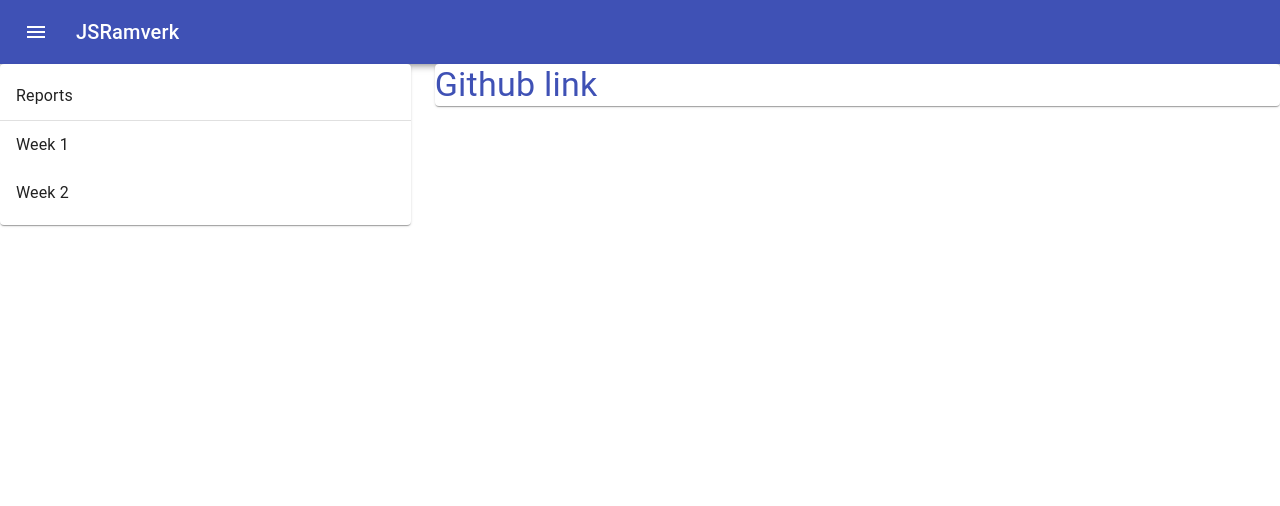
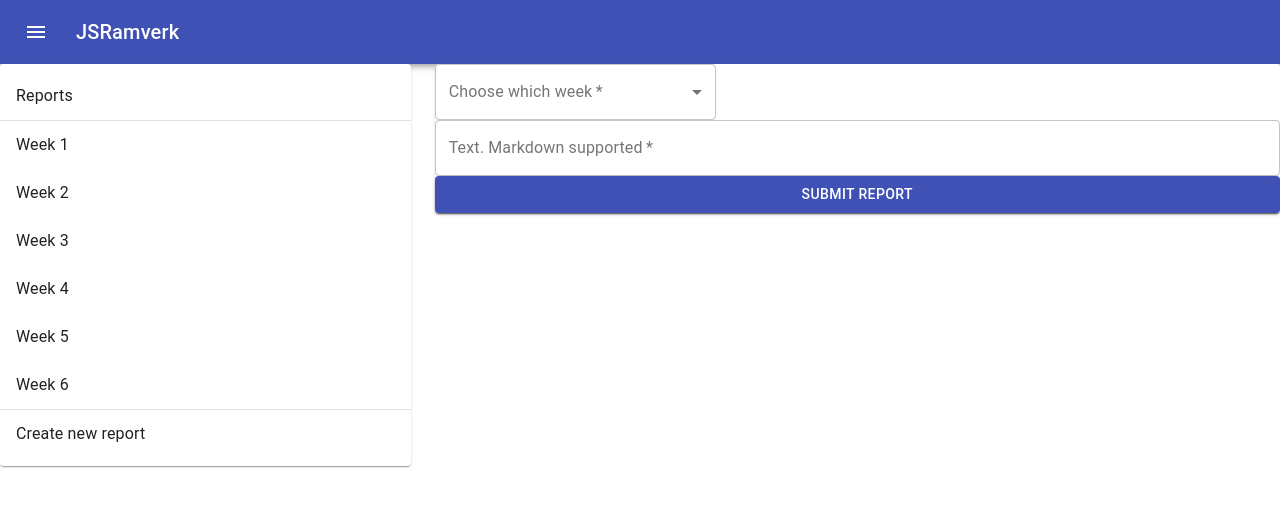
Before and after one commit to oscarLang/jsr-frontend, a React (Create React App) app: page /reports/week/create in a window 1280 px wide. Shown: the top 506 px of the page. Built offline with nearby package versions, Linux system fonts and the light colour scheme.

Commit message:
Added more functionality to reports view

```diff
--- a/package.json
+++ b/package.json
@@ -8,6 +8,7 @@
     "@testing-library/jest-dom": "^4.2.4",
     "@testing-library/react": "^9.3.2",
     "@testing-library/user-event": "^7.1.2",
+    "axios": "^0.20.0",
     "markdown-to-jsx": "^6.11.4",
     "react": "^16.13.1",
     "react-dom": "^16.13.1",
--- a/src/components/app/App.js
+++ b/src/components/app/App.js
@@ -14,6 +14,8 @@ import { Link, Route, Switch } from "react-router-dom";
 import MenuIcon from "@material-ui/icons/Menu";
 import "./App.css";
 import Home from "../home/Home";
+import Login from "../user/Login";
+import Register from "../user/Register";
 import Reports from "../reports/Reports";
 const useStyles = makeStyles((theme) => ({
   root: {
@@ -40,6 +42,14 @@ function App() {
     {
       name: "Home",
       route: "/",
+    },
+    {
+      name: "Register",
+      route: "/register",
+    },
+    {
+      name: "Login",
+      route: "/login",
     },
     {
       name: "Reports",
@@ -75,6 +85,8 @@ function App() {
       </Drawer>
       <Switch>
         <Route exact path="/" component={Home} />
+        <Route exact path="/login" component={Login} />
+        <Route exact path="/register" component={Register} />
         <Route path="/reports/week" component={Reports} />
       </Switch>
     </div>
--- /dev/null
+++ b/src/components/reports/CreateReport.js
@@ -0,0 +1,87 @@
+import React from "react";
+import axios from 'axios';
+import {
+  Grid,
+  Typography,
+  TextField,
+  FormControlLabel,
+  Checkbox,
+  Button,
+  Link,
+  MenuItem
+} from "@material-ui/core";
+import {
+  useHistory
+} from "react-router-dom";
+function CreateReport() {
+    const history = useHistory();
+    const [reportForm, changeForm] = React.useState({
+      week: "",
+      text: "",
+    });
+    const weeks = [1,2,3,4,5,6];
+    function change(event) {
+        var name = event.target.name;
+        var value = event.target.value;
+        changeForm({ ...reportForm, [name]: value });
+    }
+    function submitReport(event) {
+        event.preventDefault();
+        console.log(reportForm);
+        axios({
+            method: 'post',
+            url: 'http://localhost:1337/reports',
+            data: {
+              week: reportForm.week,
+              text: reportForm.text
+            }
+        })
+        .then(function (response) {
+            console.log(response);
+            history.push("/reports/week/" + String(reportForm.week));
+        });
+    }
+
+  return (
+      <form onSubmit={submitReport}>
+        <Grid container>
+        <Grid item xs={4}>
+          <TextField
+            variant="outlined"
+            required
+            select
+            fullWidth
+            id="week"
+            label="Choose which week"
+            name="week"
+            value={reportForm.week}
+            onChange={change}
+          >
+            {weeks.map((week) => (
+                <MenuItem key={week} value={week}>
+                    {week}
+                </MenuItem>
+            ))}
+          </TextField>
+        </Grid>
+          <Grid item xs={12}>
+            <TextField
+              variant="outlined"
+              required
+              fullWidth
+              multiline
+              id="text"
+              label="Text. Markdown supported"
+              name="text"
+              value={reportForm.text}
+              onChange={change}
+            />
+          </Grid>
+        </Grid>
+        <Button type="submit" fullWidth variant="contained" color="primary">
+          Submit report
+        </Button>
+      </form>
+  );
+}
+export default CreateReport;
--- a/src/components/reports/Reports.js
+++ b/src/components/reports/Reports.js
@@ -1,65 +1,166 @@
-import React from "react";
+import React, { useEffect } from "react";
+import Markdown from "markdown-to-jsx";
+import axios from "axios";
+import DeleteIcon from "@material-ui/icons/Delete";
+import UpdateIcon from "@material-ui/icons/Update";
 import {
   Paper,
   Grid,
   Link as MaLink,
-  Typography
+  Typography,
+  List,
+  ListItem,
+  Divider,
+  ListItemText,
+  Button,
 } from "@material-ui/core";
 import {
   Route,
+  Link,
   Switch,
   useRouteMatch,
   useParams,
+  useHistory
 } from "react-router-dom";
 import ReportList from "./ReportList";
-import Week1 from "./Week1"
-function Week() {
+import CreateReport from "./CreateReport";
+import UpdateReport from "./UpdateReport";
+function Week(props) {
+    const history = useHistory();
+  const [weekData, changeWeek] = React.useState({
+    data: "###Report has not been created yet",
+    created: false,
+  });
   let { number } = useParams();
-  const reports = [
-      {
-          number: "1",
-          title: "Report week 1",
-          text: Week1,
+  useEffect(() => {
+    const fetchData = async () => {
+      try {
+        const result = await axios(
+          "http://localhost:1337/reports/week/" + String(number)
+        );
+        console.log(result);
+        console.log(result.data.data.text);
+        changeWeek({
+          data: result.data.data.text,
+          created: true,
+        });
+        console.log(weekData);
+      } catch (error) {
+        changeWeek({
+          data: "###Report has not been created yet",
+          created: false,
+        });
+        console.log("no data");
       }
-  ]
-  let thisReport = reports.find(week => week.number === number) ?? "none";
+    };
+    fetchData();
+  }, [number]);
+  function deleteReport(event) {
+      event.preventDefault();
+      axios({
+        method: 'delete',
+        url: 'http://localhost:1337/reports',
+        data: {
+          week: number,
+        }
+    })
+    .then(function (response) {
+        console.log(response);
+        history.push("/reports/week");
+    });
+  }
+  function updateReport(event) {
+      history.push("/reports/week/update/" + String(number));
+  }
   return (
     <div>
-        <Typography variant="h3">
-            {thisReport.title}
-        </Typography>
-        <Typography variant="h4">
-        <MaLink href="https://github.com/oscarLang/jsr-frontend">
-            Github link
-        </MaLink>
-        </Typography>
-        <Typography variant="subtitle1" component={thisReport.text}>
-        </Typography>
+      {weekData.created && (
+        <Grid item xs={12}>
+          <Button
+            size="small"
+            variant="contained"
+            color="primary"
+            onClick={updateReport}
+            startIcon={<UpdateIcon />}
+          >
+            Update
+          </Button>
+          <Button
+            size="small"
+            onClick={deleteReport}
+            variant="contained"
+            color="secondary"
+            startIcon={<DeleteIcon />}
+          >
+            Delete
+          </Button>
+        </Grid>
+      )}
+      <Markdown children={weekData.data} />
     </div>
   );
 }
 function Info() {
   return (
     <div>
-        <Typography variant="h3">
-            Reports
-        </Typography>
+      <Typography variant="h3">Reports</Typography>
     </div>
   );
 }
+
 function Reports({ match }) {
-  console.log(match);
   let { path, url } = useRouteMatch();
-  console.log(path);
-  console.log(url);
   return (
     <Grid container spacing={3}>
-      <ReportList />
+      <Grid item xs={12} sm={4}>
+        <Paper>
+          <List>
+            <ListItem button component={Link} to="/reports/week" key="0">
+              <ListItemText primary="Reports" />
+            </ListItem>
+            <Divider />
+            <ListItem component={Link} to={`${url}/1`} button key="1">
+              <ListItemText primary="Week 1" />
+            </ListItem>
+            <ListItem component={Link} to={`${url}/2`} button key="2">
+              <ListItemText primary="Week 2" />
+            </ListItem>
+            <ListItem component={Link} to={`${url}/3`} button key="3">
+              <ListItemText primary="Week 3" />
+            </ListItem>
+            <ListItem component={Link} to={`${url}/4`} button key="4">
+              <ListItemText primary="Week 4" />
+            </ListItem>
+            <ListItem component={Link} to={`${url}/5`} button key="5">
+              <ListItemText primary="Week 5" />
+            </ListItem>
+            <ListItem component={Link} to={`${url}/6`} button key="6">
+              <ListItemText primary="Week 6" />
+            </ListItem>
+            <Divider />
+            <ListItem button component={Link} to="/reports/week/create" key="7">
+              <ListItemText primary="Create new report" />
+            </ListItem>
+          </List>
+        </Paper>
+      </Grid>
       <Grid item xs={12} sm={8}>
         <Paper>
           <Switch>
             <Route exact path="/reports/week" children={<Info />} />
-            <Route path="/reports/week/:number" children={<Week />} />
+            <Route
+              exact
+              path="/reports/week/create"
+              children={<CreateReport />}
+            />
+            <Route
+              path="/reports/week/update/:number"
+              children={<UpdateReport />}
+            />
+            <Route
+              path="/reports/week/:number"
+              children={<Week text="test" />}
+            />
           </Switch>
         </Paper>
       </Grid>
--- /dev/null
+++ b/src/components/reports/UpdateReport.js
@@ -0,0 +1,86 @@
+import React, { useEffect } from "react";
+import axios from 'axios';
+import {
+  Grid,
+  Typography,
+  TextField,
+  FormControlLabel,
+  Checkbox,
+  Button,
+  Link,
+  MenuItem
+} from "@material-ui/core";
+import {
+  useParams,
+  useHistory
+} from "react-router-dom";
+function UpdateReport() {
+    const history = useHistory();
+    let { number } = useParams();
+    const [reportForm, changeForm] = React.useState({
+      week: "",
+      text: "",
+    });
+    useEffect(() => {
+      const fetchData = async () => {
+        try {
+          const result = await axios(
+            "http://localhost:1337/reports/week/" + String(number)
+          );
+          console.log(result);
+          changeForm({
+            text: result.data.data.text,
+            week: number,
+          });
+        } catch (error) {
+          console.log("no data");
+        }
+      };
+      fetchData();
+    }, [number]);
+    function change(event) {
+        var name = event.target.name;
+        var value = event.target.value;
+        changeForm({ ...reportForm, [name]: value });
+    }
+    function submitReport(event) {
+        event.preventDefault();
+        console.log(reportForm);
+        axios({
+            method: 'put',
+            url: 'http://localhost:1337/reports',
+            data: {
+              week: reportForm.week,
+              text: reportForm.text
+            }
+        })
+        .then(function (response) {
+            console.log(response);
+            history.push("/reports/week/" + String(number));
+        });
+    }
+
+  return (
+      <form onSubmit={submitReport}>
+        <Grid container>
+          <Grid item xs={12}>
+            <TextField
+              variant="outlined"
+              required
+              multiline
+              fullWidth
+              id="text"
+              label="Text. Markdown supported"
+              name="text"
+              value={reportForm.text}
+              onChange={change}
+            />
+          </Grid>
+        </Grid>
+        <Button type="submit" fullWidth variant="contained" color="primary">
+          Submit report
+        </Button>
+      </form>
+  );
+}
+export default UpdateReport;
```
Also changed, not shown: 1 other file (tests, documents, lock files or other folders).
